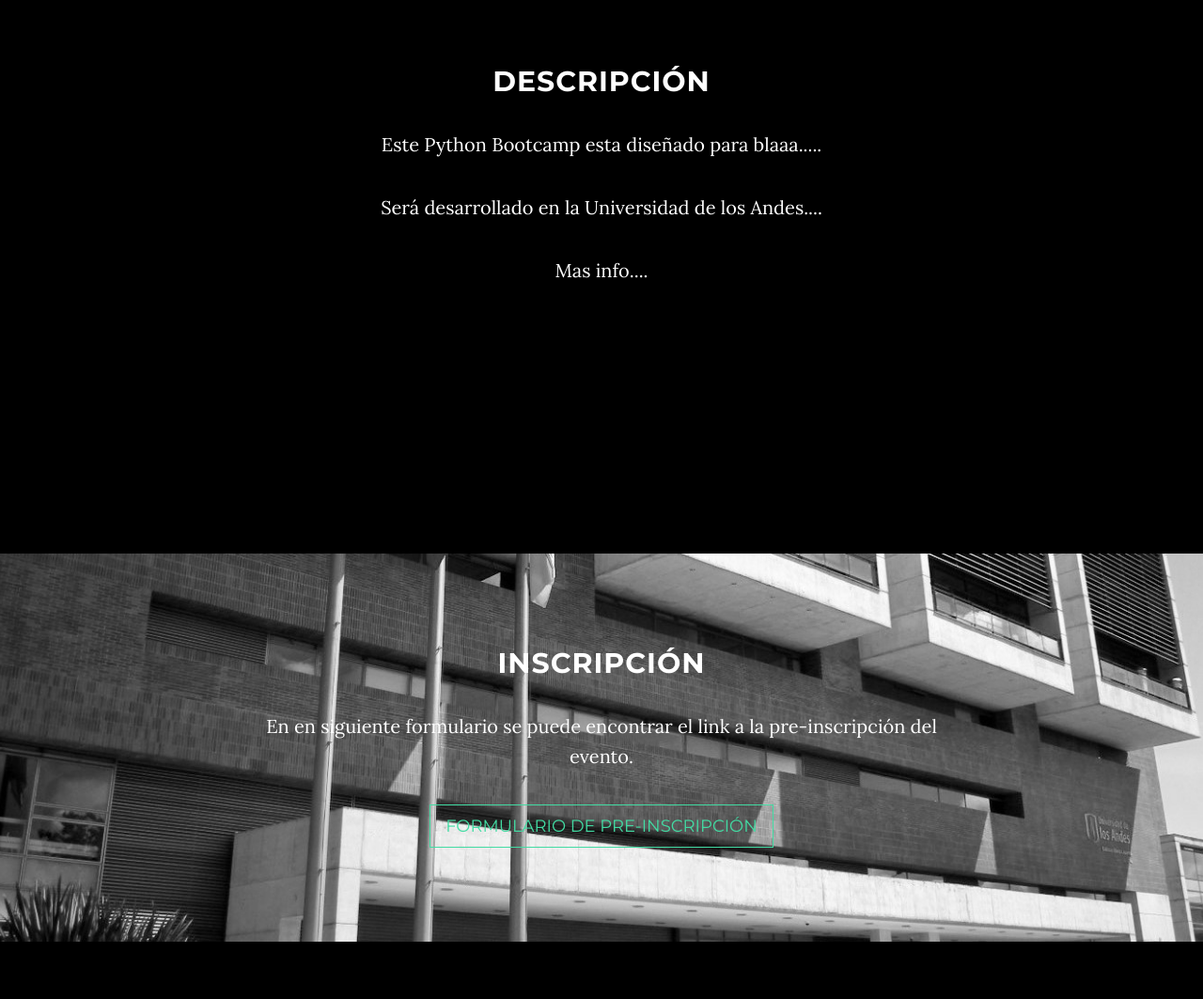
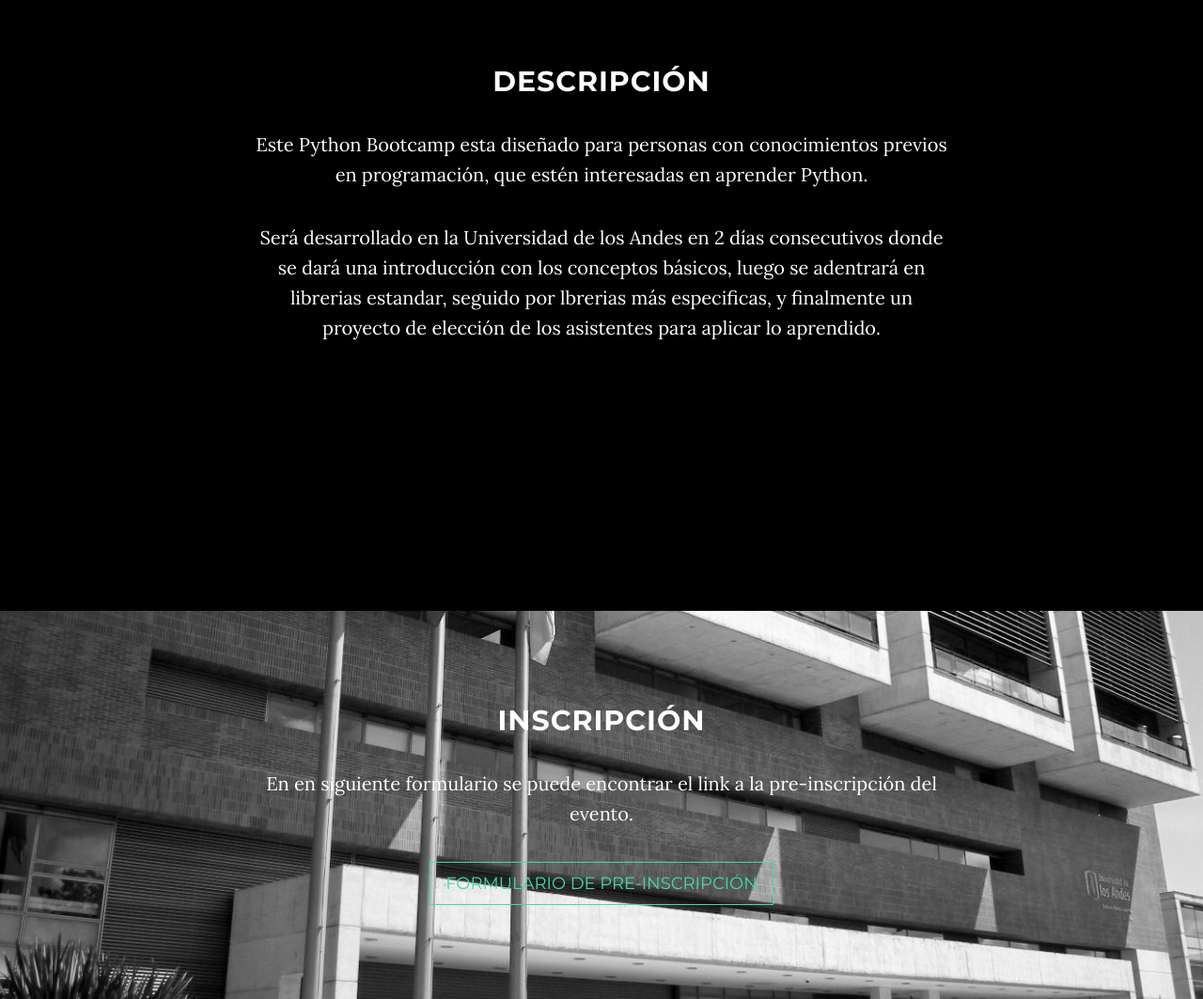
Before and after one commit to PythonBootcampUniandes/pythonbootcampuniandes.github.io, a website: page index.html in a window 1280 px wide. Shown: the part 980-2043 px from the top of the page at 94% size. Drawn offline with nearby package versions, Linux system fonts and the light colour scheme; some packages are replaced by stand-ins of ours.

Commit message:
updates in website

```diff
--- a/index.html
+++ b/index.html
@@ -102,9 +102,17 @@
         <div class="row">
             <div class="col-lg-8 col-lg-offset-2">
                 <h2>Descripción</h2>
-                <p>Este Python Bootcamp esta diseñado para blaaa.....</p>
-                <p>Será desarrollado en la Universidad de los Andes....</p>
-                <p>Mas info....</p>
+                <p>
+                  Este Python Bootcamp esta diseñado para personas con conocimientos
+                  previos en programación, que estén interesadas en aprender Python.
+                </p>
+                <p>
+                  Será desarrollado en la Universidad de los Andes en 2 días
+                  consecutivos donde se dará una introducción con los conceptos
+                  básicos, luego se adentrará en librerias estandar, seguido por
+                  lbrerias más especificas, y finalmente un proyecto de elección
+                  de los asistentes para aplicar lo aprendido.
+                </p>
             </div>
         </div>
     </section>
@@ -135,11 +143,11 @@
             </tr>
             <tr>
               <td>Pre-Inscripción</td>
-              <td>Marzo ?</td>
+              <td>Marzo 31</td>
             </tr>
             <tr>
               <td>Inscripción</td>
-              <td>Abril ?</td>
+              <td>Abril 15</td>
             </tr>
             <tr>
               <td>Bootcamp</td>
@@ -169,11 +177,6 @@
                 <p>Escribanos al siguiente correo si tiene alguna pregunta, duda o sugerencia:</p>
                 <p><a href="mailto:pythonbootcampuniandes@gmail.com">pythonbootcampuniandes@gmail.com</a>
                 </p>
-                <ul class="list-inline banner-social-buttons">
-                    <li>
-                        <a href="https://github.com/PythonBootcampUniandes" class="btn btn-default btn-lg"><i class="fa fa-github fa-fw"></i> <span class="network-name">GitHub</span></a>
-                    </li>
-                </ul>
             </div>
         </div>
     </section>
```
